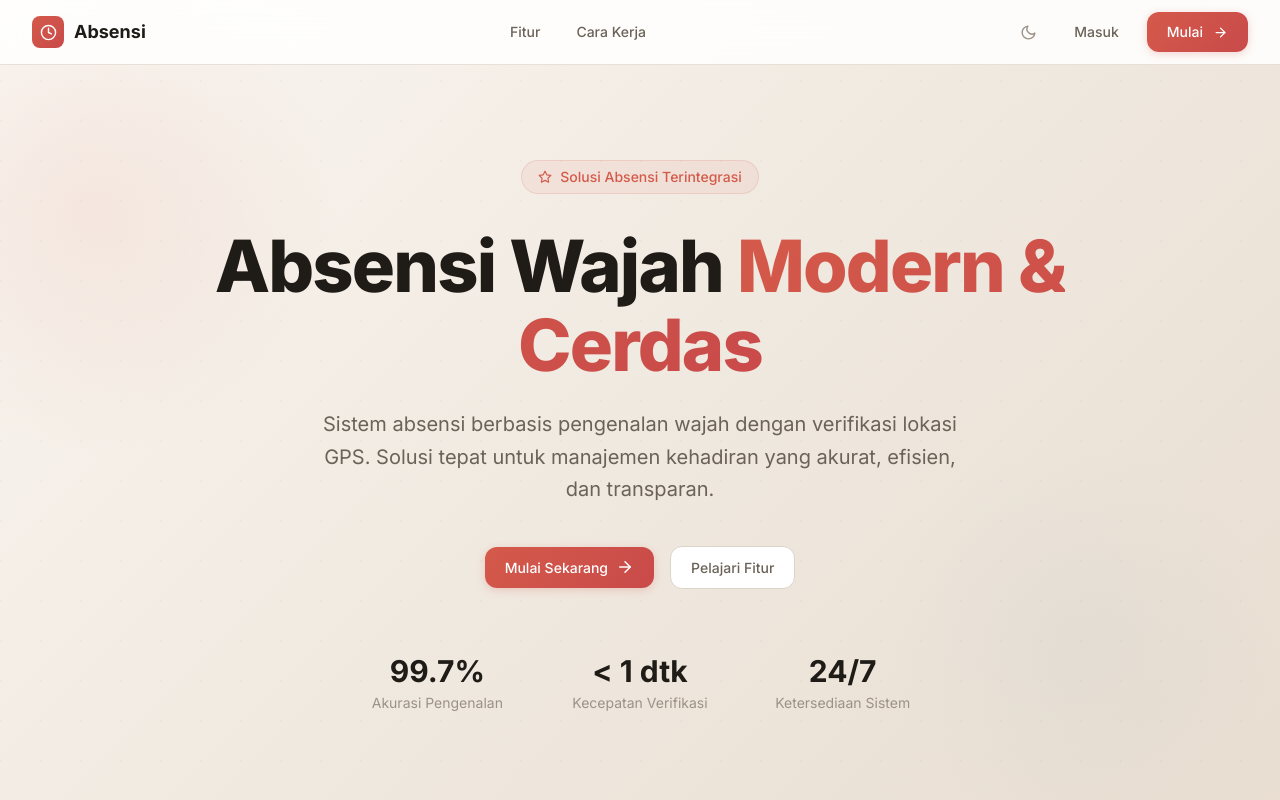
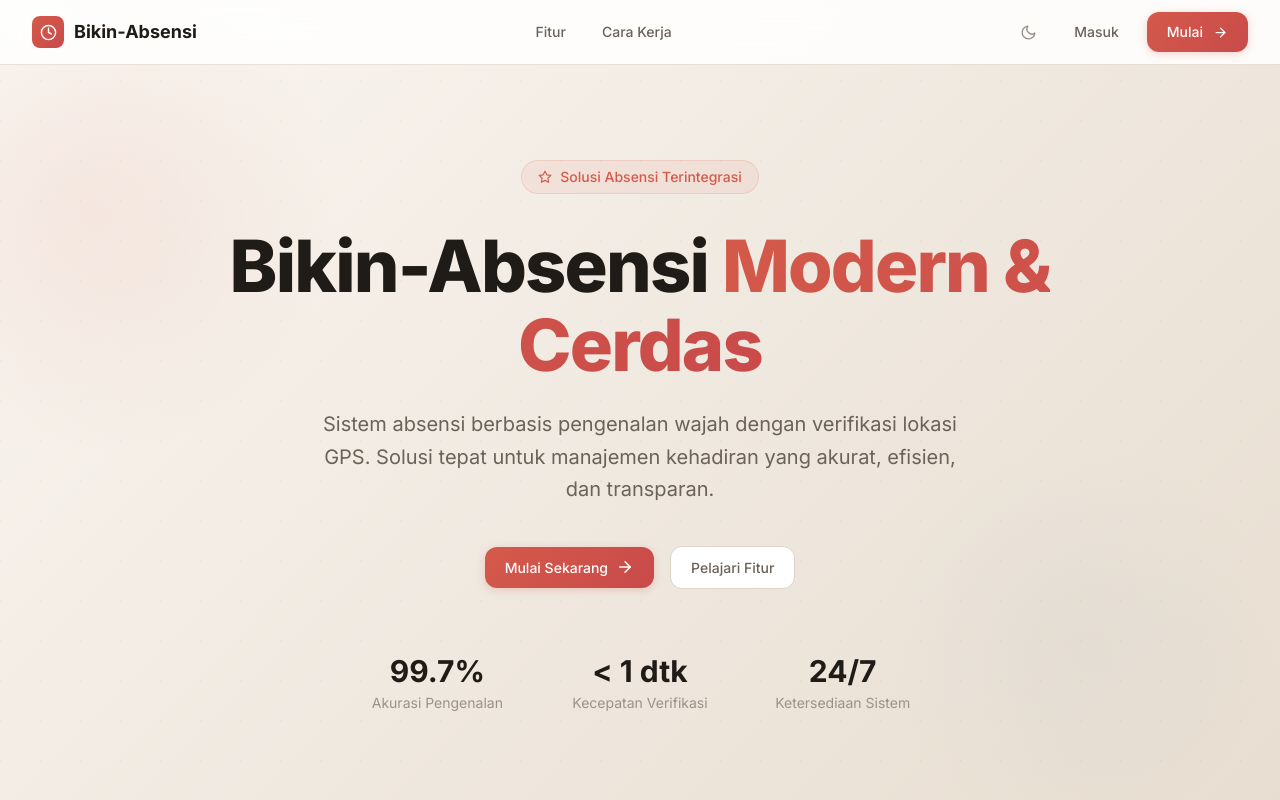
Before and after one commit to awand795/web-absensi, a React (Vite) app in the folder absensi-wajah-frontend/: page / in a window 1280 px wide. Shown: the top 800 px of the page. Built offline with nearby package versions, Linux system fonts and the light colour scheme.

Commit message:
feat: rename app to Bikin-Absensi

```diff
--- a/absensi-wajah-frontend/index.html
+++ b/absensi-wajah-frontend/index.html
@@ -4,7 +4,7 @@
     <meta charset="UTF-8" />
     <link rel="icon" type="image/svg+xml" href="/vite.svg" />
     <meta name="viewport" content="width=device-width, initial-scale=1.0" />
-    <title>Absensi Wajah - Sistem Absensi Cerdas</title>
+    <title>Bikin-Absensi - Sistem Absensi Cerdas</title>
     <link rel="preconnect" href="https://fonts.googleapis.com">
     <link rel="preconnect" href="https://fonts.gstatic.com" crossorigin>
     <link href="https://fonts.googleapis.com/css2?family=Inter:wght@300;400;500;600;700;800&display=swap" rel="stylesheet">
--- a/absensi-wajah-frontend/src/components/Navbar.jsx
+++ b/absensi-wajah-frontend/src/components/Navbar.jsx
@@ -76,7 +76,7 @@ const Navbar = () => {
                             <FiClock className="text-white" size={18} />
                         </div>
                         <span className="font-bold text-lg hidden sm:block" style={{ color: 'var(--text-heading)' }}>
-                            Absensi
+                            Bikin-Absensi
                         </span>
                     </Link>
 
--- a/absensi-wajah-frontend/src/pages/Attendance.jsx
+++ b/absensi-wajah-frontend/src/pages/Attendance.jsx
@@ -205,7 +205,7 @@ const Attendance = () => {
                     <FiClock className="text-white" size={20} />
                 </div>
                 <div>
-                    <h1 style={{ color: 'var(--text-heading)' }} className="text-xl font-bold">Absensi</h1>
+                    <h1 style={{ color: 'var(--text-heading)' }} className="text-xl font-bold">Bikin-Absensi</h1>
                     <p style={{ color: 'var(--text-muted)' }} className="text-sm">Lakukan absensi dengan verifikasi wajah</p>
                 </div>
             </div>
--- a/absensi-wajah-frontend/src/pages/AttendanceHistory.jsx
+++ b/absensi-wajah-frontend/src/pages/AttendanceHistory.jsx
@@ -73,7 +73,7 @@ const AttendanceHistory = () => {
                     <FiCalendar className="text-white" size={20} />
                 </div>
                 <div>
-                    <h1 className="text-xl font-bold text-white">Riwayat Absensi</h1>
+                    <h1 className="text-xl font-bold text-white">Riwayat</h1>
                     <p className="text-sm text-slate-400">Riwayat kehadiran Anda</p>
                 </div>
             </div>
--- a/absensi-wajah-frontend/src/pages/Landing.jsx
+++ b/absensi-wajah-frontend/src/pages/Landing.jsx
@@ -85,7 +85,7 @@ const Landing = () => {
                             <div className="w-8 h-8 rounded-lg flex items-center justify-center" style={{ background: 'var(--gradient-primary)' }}>
                                 <FiClock className="text-white" size={17} />
                             </div>
-                            <span className="font-bold text-lg" style={{ color: 'var(--text-heading)' }}>Absensi</span>
+                            <span className="font-bold text-lg" style={{ color: 'var(--text-heading)' }}>Bikin-Absensi</span>
                         </div>
 
                         <div className="hidden md:flex items-center gap-1">
@@ -144,7 +144,7 @@ const Landing = () => {
 
                         <h1 className="text-4xl sm:text-5xl lg:text-7xl font-extrabold leading-[1.1] tracking-tight mb-6"
                             style={{ color: 'var(--text-heading)' }}>
-                            Absensi Wajah{' '}
+                            Bikin-Absensi{' '}
                             <span style={{ background: 'var(--gradient-primary)', WebkitBackgroundClip: 'text', WebkitTextFillColor: 'transparent', backgroundClip: 'text' }}>
                                 Modern & Cerdas
                             </span>
@@ -273,12 +273,12 @@ const Landing = () => {
                             <div className="w-7 h-7 rounded-lg flex items-center justify-center" style={{ background: 'var(--gradient-primary)' }}>
                                 <FiClock className="text-white" size={14} />
                             </div>
-                            <span className="font-semibold text-sm" style={{ color: 'var(--text-heading)' }}>Absensi</span>
+                            <span className="font-semibold text-sm" style={{ color: 'var(--text-heading)' }}>Bikin-Absensi</span>
                         </div>
                         <div className="flex items-center gap-6 text-sm" style={{ color: 'var(--text-muted)' }}>
                             <a href="#features" style={{ color: 'inherit' }}>Fitur</a>
                             <a href="#how-it-works" style={{ color: 'inherit' }}>Cara Kerja</a>
-                            <span>© 2026 Absensi</span>
+                            <span>© 2026 Bikin-Absensi</span>
                         </div>
                     </div>
                 </div>
--- a/absensi-wajah-frontend/src/pages/admin/AttendanceReport.jsx
+++ b/absensi-wajah-frontend/src/pages/admin/AttendanceReport.jsx
@@ -44,7 +44,7 @@ const AttendanceReport = () => {
                     <FiBarChart2 className="text-white" size={20} />
                 </div>
                 <div>
-                    <h1 className="text-xl font-bold text-white">Laporan Absensi</h1>
+                    <h1 className="text-xl font-bold text-white">Laporan</h1>
                     <p className="text-sm text-slate-400">Laporan absensi global</p>
                 </div>
             </div>
--- a/absensi-wajah-frontend/src/pages/login.jsx
+++ b/absensi-wajah-frontend/src/pages/login.jsx
@@ -83,7 +83,7 @@ const Login = () => {
                         style={{ background: 'var(--gradient-primary)', boxShadow: '0 4px 14px rgba(212, 90, 74, 0.25)' }}>
                         <FiLock className="text-white" size={30} />
                     </div>
-                    <h1 className="text-2xl font-bold" style={{ color: 'var(--text-heading)' }}>Sistem Absensi</h1>
+                    <h1 className="text-2xl font-bold" style={{ color: 'var(--text-heading)' }}>Bikin-Absensi</h1>
                     <p className="mt-1 text-sm" style={{ color: 'var(--text-muted)' }}>Masuk dengan akun Anda</p>
                 </div>
 
```
